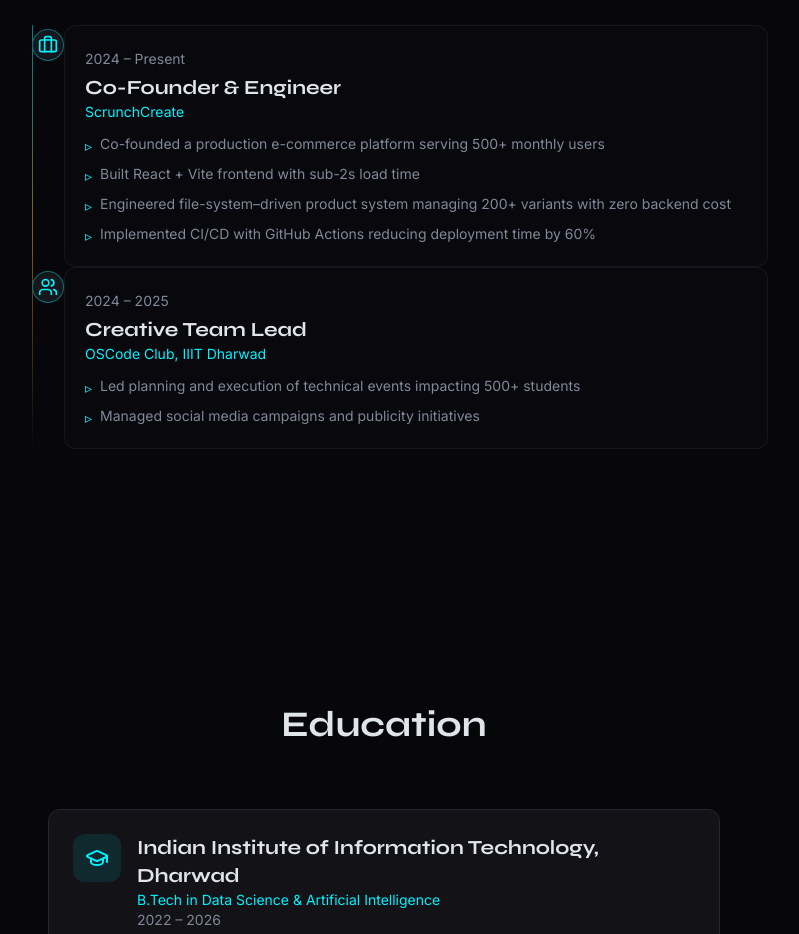
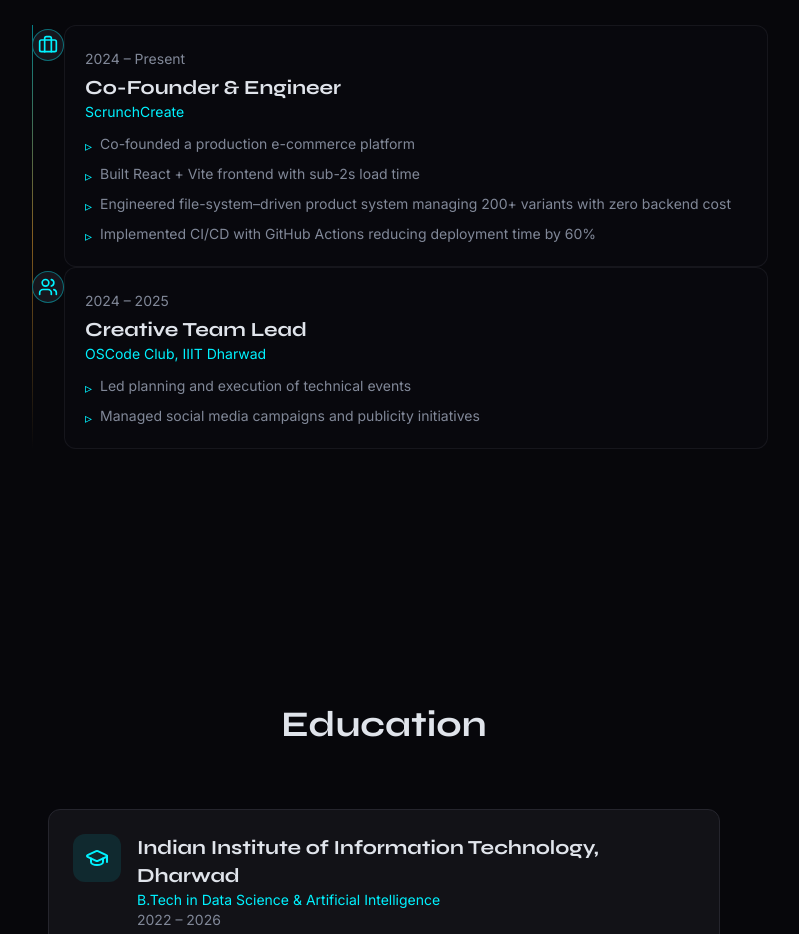
Before and after one commit to danishansari-dev/Portfolio, a React (Vite) app: page / in a window 1280 px wide. Shown: the part 3160-4094 px from the top of the page, without its empty margins (256-1055 px from the left). Built offline with nearby package versions, Linux system fonts and the light colour scheme; the HTML template or start-up script is replaced by a standard one.

Commit message:
refactor: remove 500+ users mentions from experience section

```diff
--- a/src/components/ExperienceSection.tsx
+++ b/src/components/ExperienceSection.tsx
@@ -8,7 +8,7 @@ const entries = [
     period: "2024 – Present",
     icon: <Briefcase className="w-5 h-5" />,
     points: [
-      "Co-founded a production e-commerce platform serving 500+ monthly users",
+      "Co-founded a production e-commerce platform",
       "Built React + Vite frontend with sub-2s load time",
       "Engineered file-system–driven product system managing 200+ variants with zero backend cost",
       "Implemented CI/CD with GitHub Actions reducing deployment time by 60%",
@@ -20,7 +20,7 @@ const entries = [
     period: "2024 – 2025",
     icon: <Users className="w-5 h-5" />,
     points: [
-      "Led planning and execution of technical events impacting 500+ students",
+      "Led planning and execution of technical events",
       "Managed social media campaigns and publicity initiatives",
     ],
   },
```
